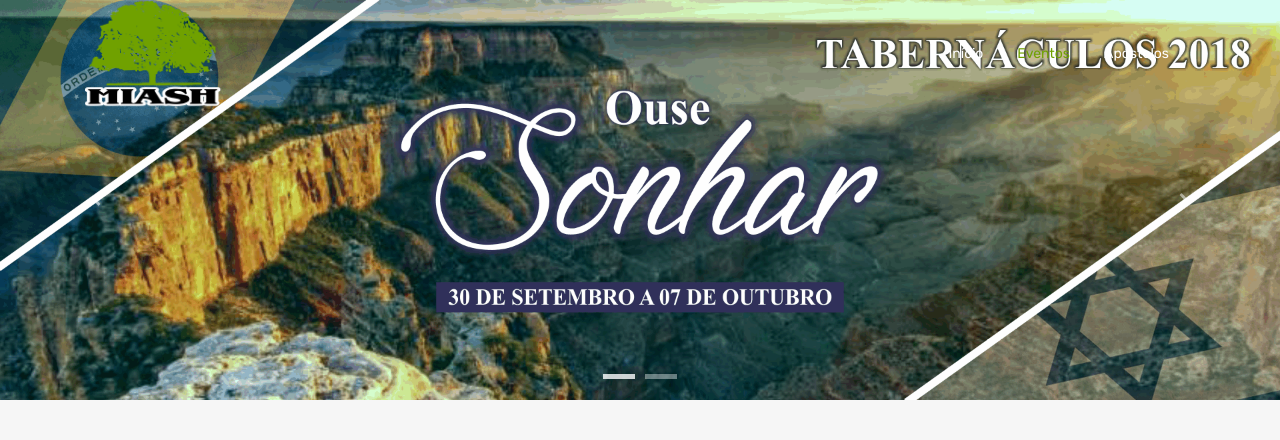
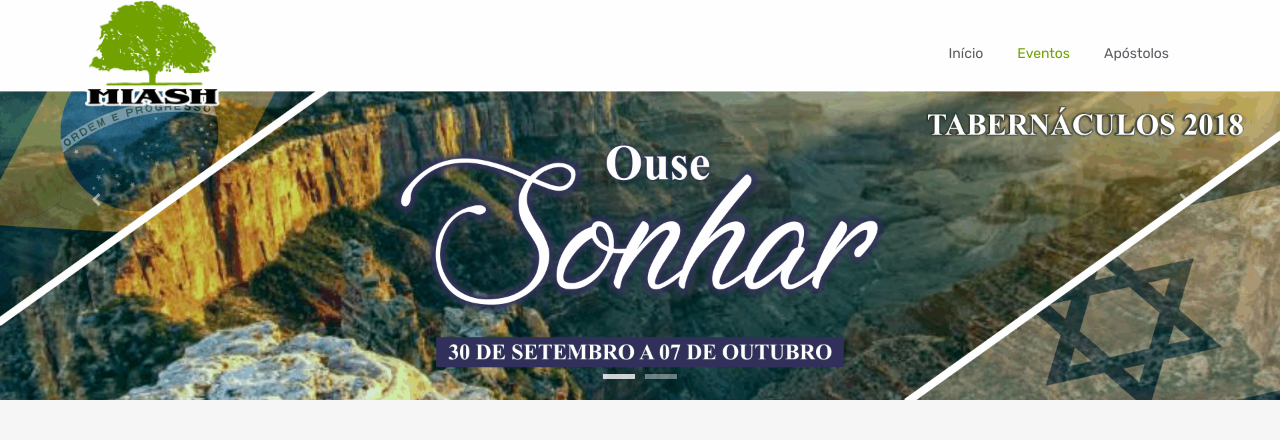
Before and after one commit to italocosta/siteMiashChurch, a PHP site: page /index.html in a window 1280 px wide. Shown: the top 440 px of the page. Run offline with PHP 8.4, Linux system fonts and the light colour scheme.

Commit message:
Corrigindo a image do slider para não cobrir o menu

```diff
--- a/css/extras.css
+++ b/css/extras.css
@@ -80,6 +80,11 @@ a a:focus {
 .navbar-expand-lg .navbar-nav li a:focus {
   color: #70A100;
   outline: none;
+}
+
+
+.navbar-nav .nav-link{
+  color: #585b60;
 }
 
 .navbar-expand-lg .navbar-nav .active > .nav-link,
```
Also changed, not shown: img/slider/festa-tabernaculos.png, img/slider/festa-tabernaculos1.png (added), img/slider/miash-aps.png, img/slider/miash-aps1.png (added).
